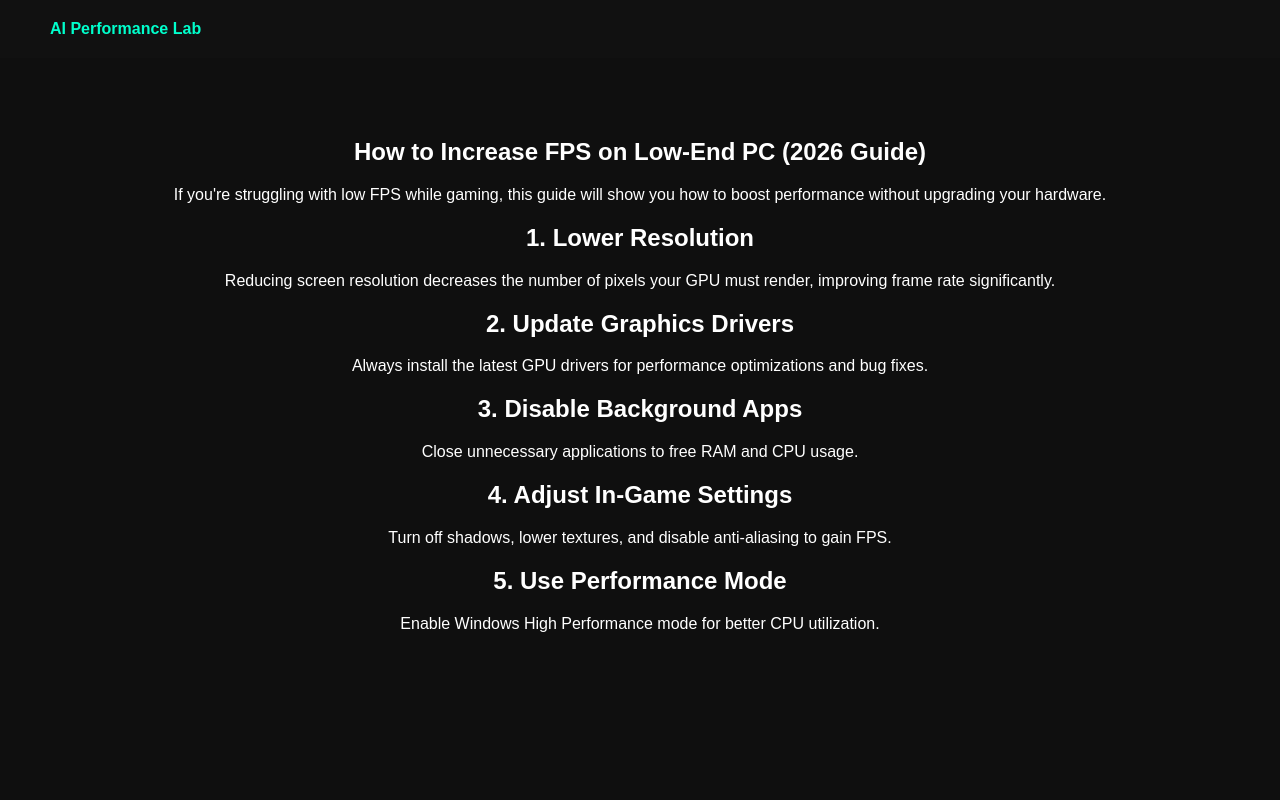
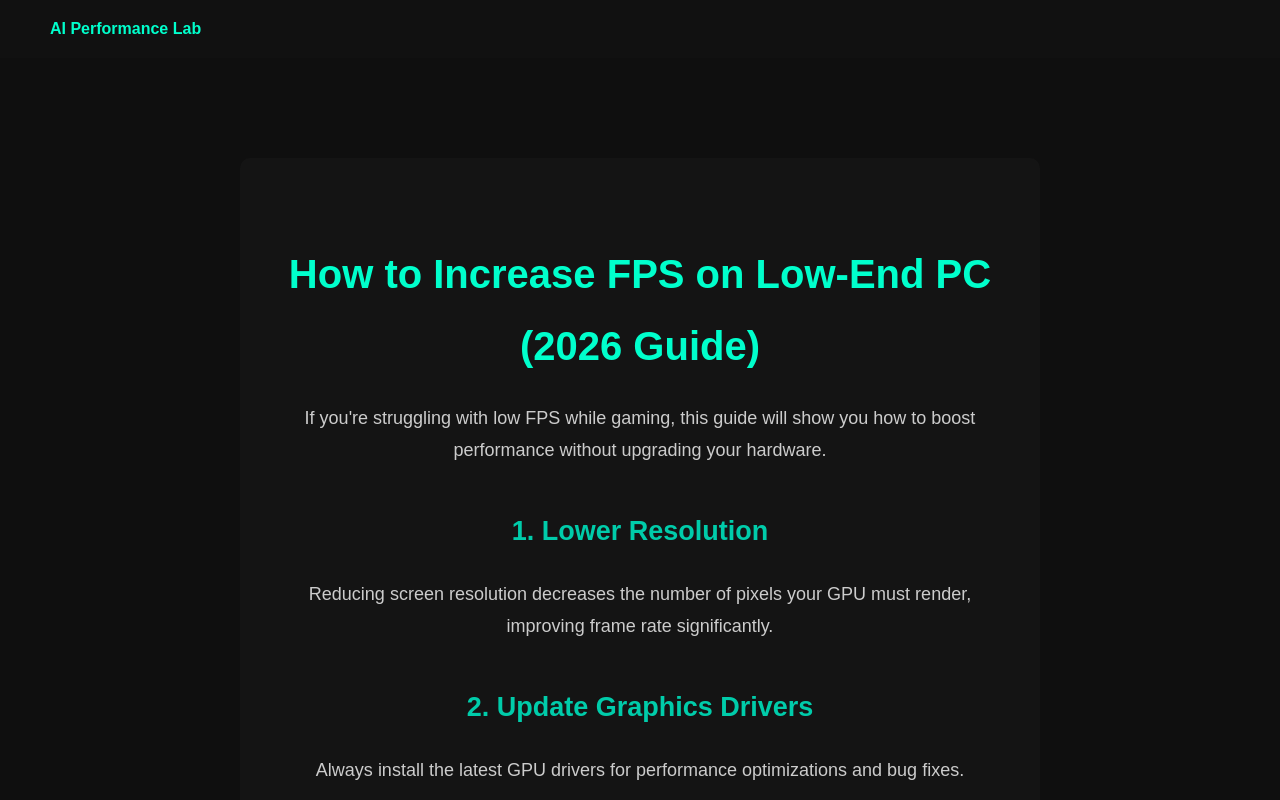
Before and after one commit to kartik7232/kartik7232.github.io, a plain HTML site: page posts/increase-fps-low-end-pc.html in a window 1280 px wide. Shown: the top 800 px of the page. Drawn offline with Linux system fonts and the light colour scheme.

Commit message:
Improved article styling

```diff
--- a/posts/increase-fps-low-end-pc.html
+++ b/posts/increase-fps-low-end-pc.html
@@ -15,6 +15,7 @@
 </nav>
 
 <section class="content">
+    <article>
     <h1>How to Increase FPS on Low-End PC (2026 Guide)</h1>
 
     <p>If you're struggling with low FPS while gaming, this guide will show you how to boost performance without upgrading your hardware.</p>
@@ -33,7 +34,7 @@
 
     <h2>5. Use Performance Mode</h2>
     <p>Enable Windows High Performance mode for better CPU utilization.</p>
-
+    </article>
 </section>
 
 </body>
--- a/style.css
+++ b/style.css
@@ -57,3 +57,44 @@ nav a:hover {
     text-align: center;
     padding: 60px 20px;
 }
+
+/* ARTICLE PAGE STYLING */
+
+.content {
+    max-width: 800px;
+    margin: 80px auto;
+    padding: 20px;
+    line-height: 1.8;
+    font-size: 18px;
+}
+
+.content h1 {
+    font-size: 2.5rem;
+    margin-bottom: 20px;
+    color: #00ffcc;
+}
+
+.content h2 {
+    margin-top: 40px;
+    color: #00ccaa;
+}
+
+.content p {
+    margin-bottom: 20px;
+    color: #cccccc;
+}
+
+.content a {
+    color: #00ffcc;
+    text-decoration: none;
+}
+
+.content a:hover {
+    text-decoration: underline;
+}
+
+article {
+    background-color: #141414;
+    padding: 40px;
+    border-radius: 10px;
+}
```
